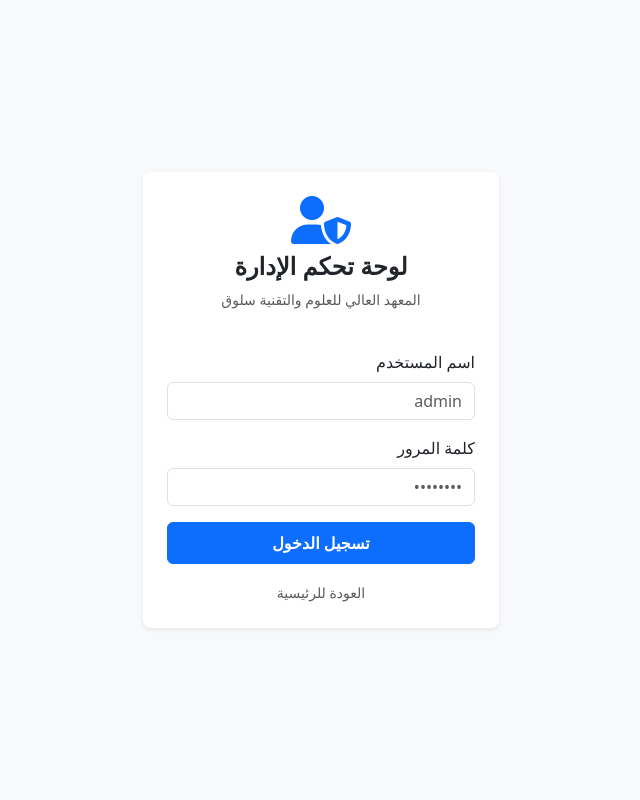
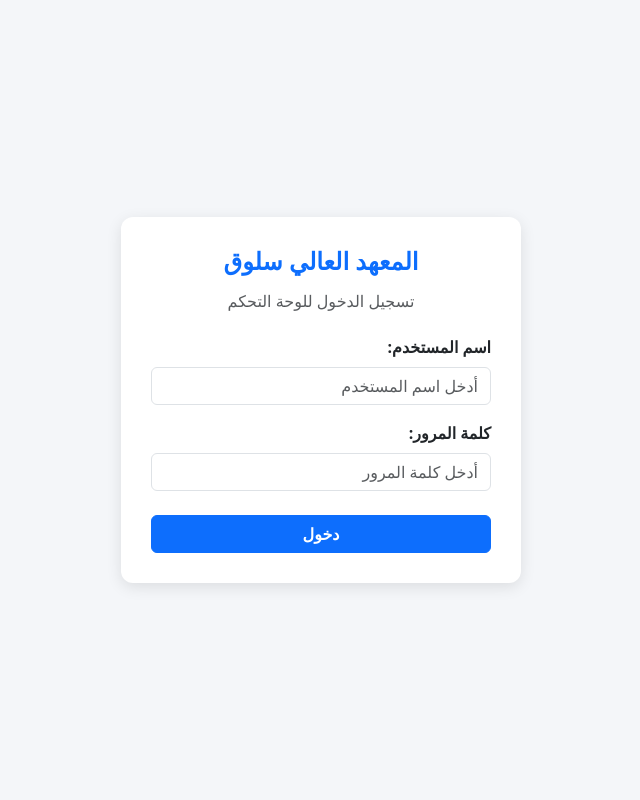
Before and after one commit to elshiebani/student_system, a Flask app: page /login in a window 1280 px wide. Shown: the whole page, without its empty margins (319-959 px from the left). Run offline with Flask 3, Linux system fonts and the light colour scheme.

Commit message:
Update login page title and styling

```diff
--- a/student_system/templates/login.html
+++ b/student_system/templates/login.html
@@ -3,46 +3,39 @@
 <head>
     <meta charset="UTF-8">
     <meta name="viewport" content="width=device-width, initial-scale=1.0">
-    <title>تسجيل دخول الإدارة - المعهد العالي سلوق</title>
+    <title>تسجيل الدخول - لوحة التحكم</title>
     <link rel="stylesheet" href="https://cdn.jsdelivr.net/npm/bootstrap@5.3.0/dist/css/bootstrap.rtl.min.css">
-    <link rel="stylesheet" href="https://cdnjs.cloudflare.com/ajax/libs/font-awesome/6.4.0/css/all.min.css">
+    <style>
+        body { background-color: #f4f6f9; display: flex; align-items: center; justify-content: center; height: 100vh; margin: 0; }
+        .login-card { width: 100%; max-width: 400px; padding: 30px; border-radius: 12px; box-shadow: 0 4px 15px rgba(0,0,0,0.1); background: #ffffff; }
+    </style>
 </head>
-<body class="bg-light d-flex align-items-center min-vh-100">
-    <div class="container">
-        <div class="row justify-content-center">
-            <div class="col-md-4">
-                <div class="card shadow-sm border-0 rounded-3 p-4">
-                    <div class="text-center mb-4">
-                        <i class="fas fa-user-shield fa-3x text-primary mb-2"></i>
-                        <h4 class="fw-bold">لوحة تحكم الإدارة</h4>
-                        <p class="text-muted small">المعهد العالي للعلوم والتقنية سلوق</p>
-                    </div>
+<body>
+
+<div class="login-card">
+    <h4 class="text-center text-primary fw-bold mb-3">المعهد العالي سلوق</h4>
+    <h6 class="text-center text-muted mb-4">تسجيل الدخول للوحة التحكم</h6>
 
     {% with messages = get_flashed_messages(with_categories=true) %}
       {% if messages %}
         {% for category, message in messages %}
-                          <div class="alert alert-{{ category }} p-2 text-center small mb-3">{{ message }}</div>
+          <div class="alert alert-{{ category }} text-center p-2 small">{{ message }}</div>
         {% endfor %}
       {% endif %}
     {% endwith %}
 
-                    <form action="/admin/login" method="POST">
+    <form action="/login" method="POST">
         <div class="mb-3">
-                            <label class="form-label">اسم المستخدم</label>
-                            <input type="text" name="username" class="form-control" required placeholder="admin">
+            <label class="form-label fw-bold">اسم المستخدم:</label>
+            <input type="text" name="username" class="form-control" required placeholder="أدخل اسم المستخدم">
         </div>
-                        <div class="mb-3">
-                            <label class="form-label">كلمة المرور</label>
-                            <input type="password" name="password" class="form-control" required placeholder="••••••••">
+        <div class="mb-4">
+            <label class="form-label fw-bold">كلمة المرور:</label>
+            <input type="password" name="password" class="form-control" required placeholder="أدخل كلمة المرور">
         </div>
-                        <button type="submit" class="btn btn-primary w-100 py-2 fw-bold">تسجيل الدخول</button>
+        <button type="submit" class="btn btn-primary w-100 fw-bold">دخول</button>
     </form>
-                    <div class="text-center mt-3">
-                        <a href="/" class="text-decoration-none small text-muted">العودة للرئيسية</a>
 </div>
-                </div>
-            </div>
-        </div>
-    </div>
+
 </body>
 </html>
```
Lines whose indentation alone changed are shown as unchanged.
